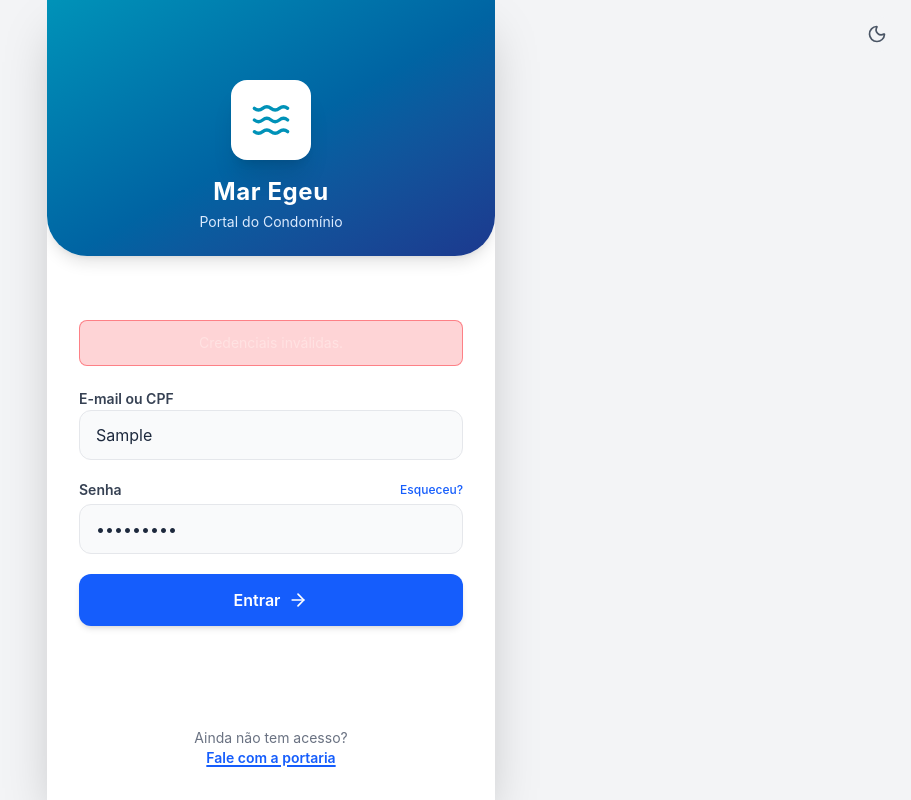
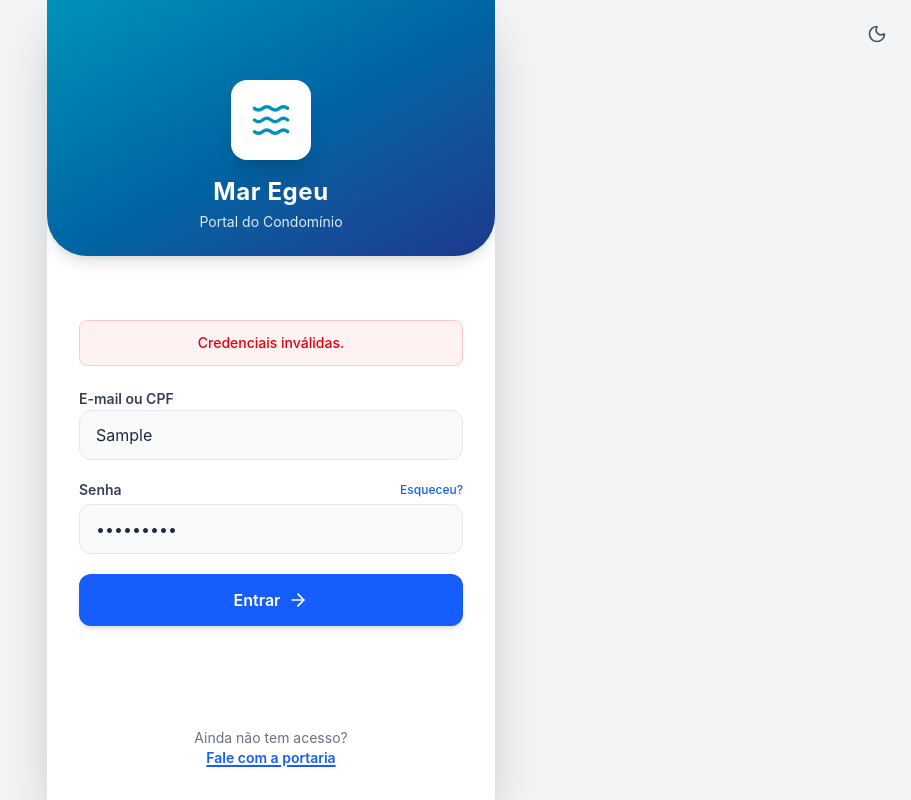
Before and after one commit to PedroNilton/condoeconomy-web, a React (Vite) app: page /login in a window 1280 px wide. Both pictures are taken after typing "Sample", "Sample123" into the empty fields and a click on the button "Entrar". Shown: the whole page, without its empty margins (369-1280 px from the left). Built offline with nearby package versions, Linux system fonts and the light colour scheme; no server answers.

Commit message:
style(login): melhora o contraste da mensagem de erro de credenciais

```diff
--- a/src/pages/Login/Login.tsx
+++ b/src/pages/Login/Login.tsx
@@ -61,7 +61,7 @@ export function Login() {
             <form onSubmit={handleLogin} className="space-y-5 mt-10">
 
               {error && (
-                <div className="bg-red-500/20 border border-red-500/50 text-red-100 p-3 rounded-lg text-sm text-center">
+                <div className="bg-red-50 dark:bg-red-500/20 border border-red-200 dark:border-red-500/50 text-red-600 dark:text-red-200 p-3 rounded-lg text-sm text-center font-medium">
                   {error}
                 </div>
               )}
```
